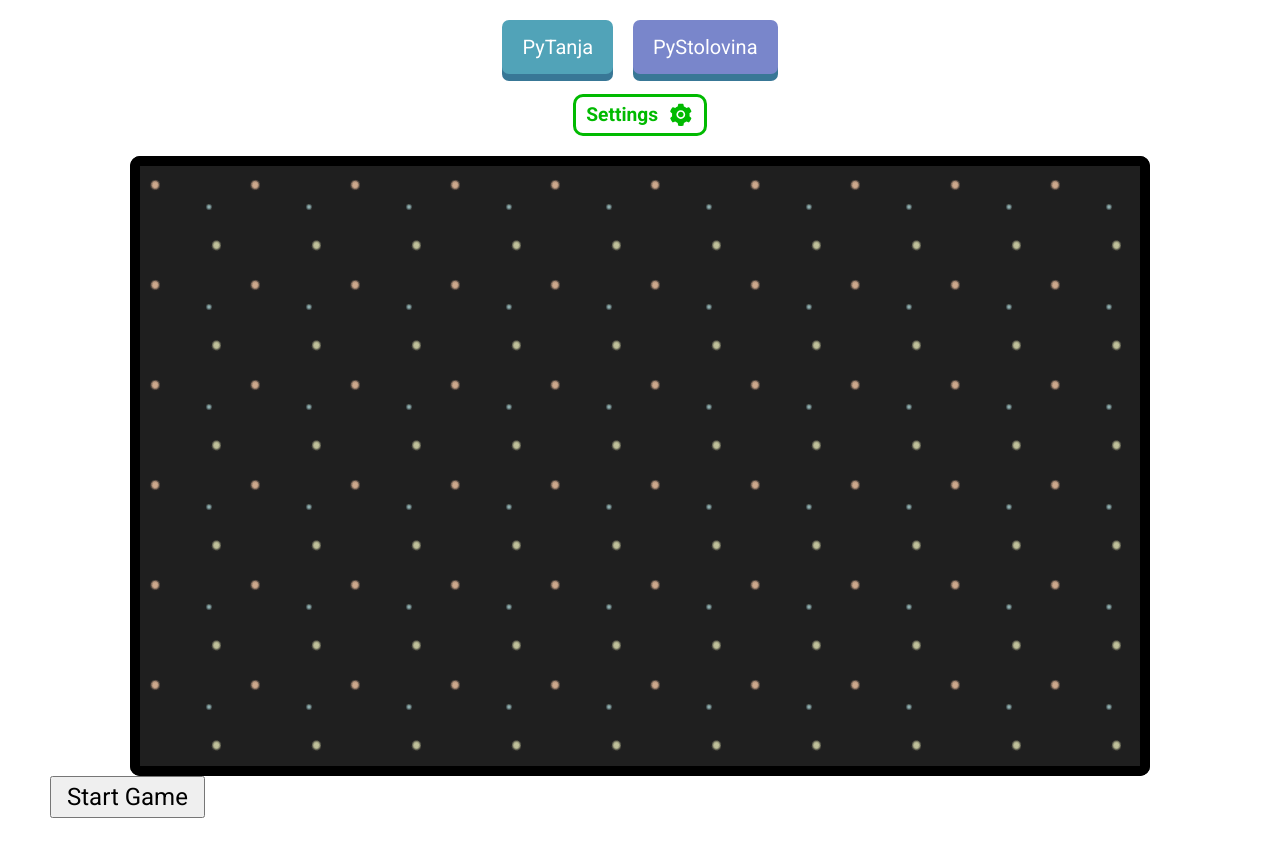
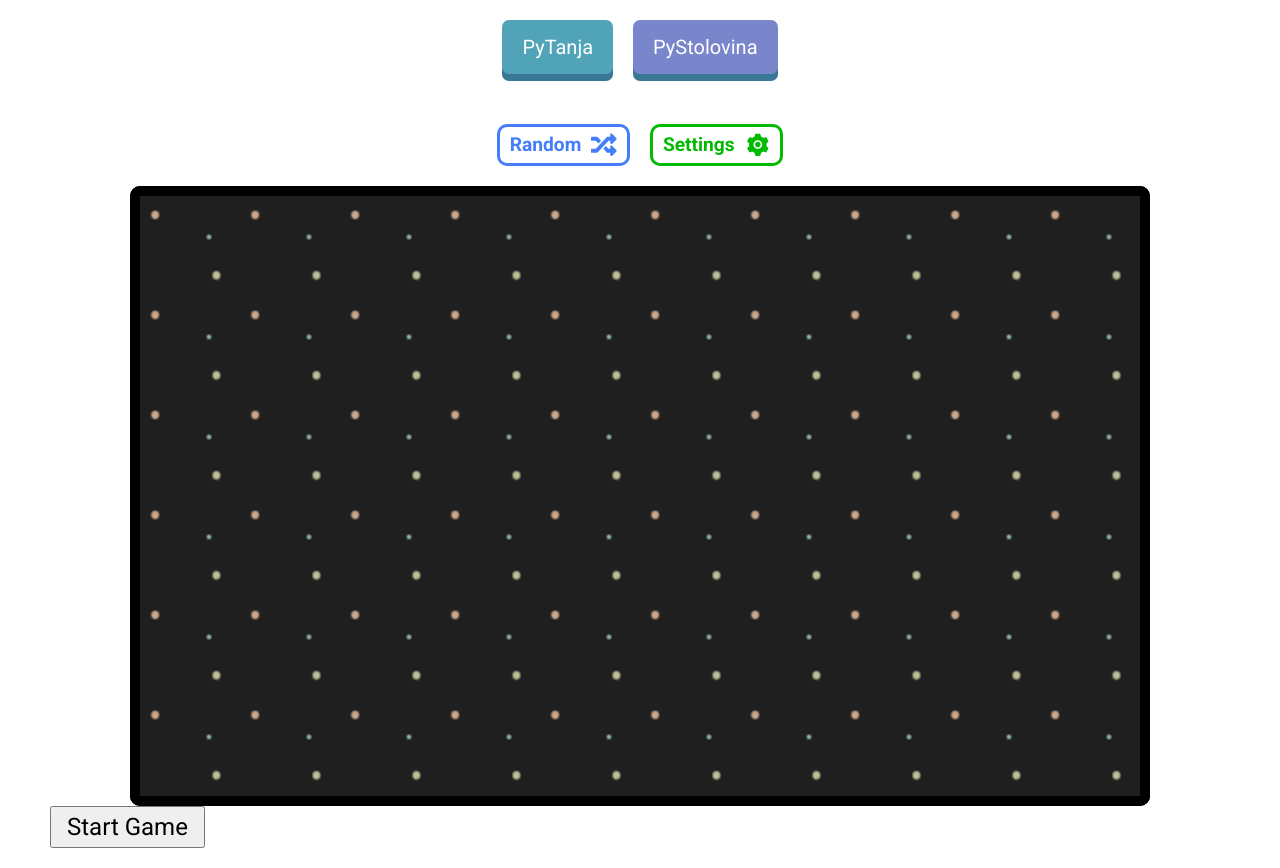
Before and after one commit to ensarhamzic/artificial-intelligence-client, a React (Create React App) app: page / in a window 1280 px wide. Both pictures are taken after a click on the button "PyStolovina". Before the commit the page ends 838 px from the top, so only its background shows below. Built offline with nearby package versions, Linux system fonts and the light colour scheme.

Commit message:
started working on random

```diff
--- a/src/components/PyStolovina/PyStolovina.js
+++ b/src/components/PyStolovina/PyStolovina.js
@@ -4,6 +4,17 @@ import PyStolovinaMap from "../PyStolovinaMap/PyStolovinaMap"
 import PyStolovinaSettings from "../PyStolovinaSettings/PyStolovinaSettings"
 import classes from "./PyStolovina.module.css"
 import { AiFillSetting } from "react-icons/ai"
+import { FaRandom } from "react-icons/fa"
+
+// TODO: Izbor agenata i njihovih algoritama
+// TODO: Onemoguciti editovanje mape dok se igra
+// TODO: Napraviti check za kraj igre
+// TODO: Slanje novih parametara na server
+// TODO: Jos agenata razlicitih boja
+// TODO: Provera da li na mapi mogu stati svi agenti
+// TODO: Reformatiranje koda tako da podrzava rad sa vise agenata (trenutno se podrazumeva samo AI agent i jedan korisnicki koji igra),
+// mora se napraviti to da se moze raditi sa vise agenata
+// TODO: *Mozda* podrska za vise korisnickih agenata
 
 const defaultMap = []
 
@@ -21,13 +32,11 @@ const PyStolovina = () => {
   const [mapRows, setMapRows] = useState(defaultMap.length)
   const [mapCols, setMapCols] = useState(defaultMap[0].length)
 
-  // just for testing
   const [userPosition, setUserPosition] = useState()
   const [aiPosition, setAiPosition] = useState()
 
   const [isRunning, setIsRunning] = useState(false)
   const [userTurn, setUserTurn] = useState(false)
-  // end of just for testing
 
   const [settingsOpened, setSettingsOpened] = useState(false)
   const [maxDepth, setMaxDepth] = useState(-1)
@@ -50,8 +59,6 @@ const PyStolovina = () => {
     // if user clicks set map size with the same size as the current map
     if (map.length === mapRows && map[0].length === mapCols) return
 
-    console.log(mapRows, mapCols, map)
-
     const minCols = Math.min(mapCols, map[0].length)
     const minRows = Math.min(mapRows, map.length)
 
@@ -64,12 +71,9 @@ const PyStolovina = () => {
     }
 
     setMap(newMap)
-
-    NotificationManager.success("Map size changed", "Success", 2000)
   }, [mapCols, mapRows, map])
 
   useEffect(() => {
-    console.log("map effect")
     setMapSize()
   }, [setMapSize])
 
@@ -80,7 +84,6 @@ const PyStolovina = () => {
     setMap(newMap)
   }
 
-  // just for testing
   const startGameHandler = () => {
     let userRow = Math.floor(Math.random() * mapRows)
     let userCol = Math.floor(Math.random() * mapCols)
@@ -132,7 +135,6 @@ const PyStolovina = () => {
     })
 
     const data = await response.json()
-    console.log(data)
     const move = data[1]
     if (move) {
       // if move is not null, then game is not over
@@ -155,6 +157,71 @@ const PyStolovina = () => {
     setMapRows(settings.rows)
     setMapCols(settings.cols)
     setSettingsOpened(false)
+    NotificationManager.success("Settings applied", "Success", 2000)
+  }
+
+  const randomMap = () => {
+    const newMap = createEmptyMap(mapRows, mapCols)
+    for (let i = 0; i < mapRows; i++) {
+      for (let j = 0; j < mapCols; j++) {
+        if (Math.random() < 0.5) newMap[i][j] = "r"
+        else newMap[i][j] = "h"
+      }
+    }
+
+    for (let i = 0; i < mapRows; i++) {
+      for (let j = 0; j < mapCols; j++) {
+        if (newMap[i][j] === "h") continue
+
+        // for every road tile, make an array of all adjacent tiles
+        const neigbors = []
+        if (i - 1 >= 0 && j - 1 >= 0)
+          neigbors.push({
+            row: i - 1,
+            col: j - 1,
+            type: newMap[i - 1][j - 1],
+          })
+        if (i - 1 >= 0)
+          neigbors.push({ row: i - 1, col: j, type: newMap[i - 1][j] })
+        if (i - 1 >= 0 && j + 1 < mapCols)
+          neigbors.push({
+            row: i - 1,
+            col: j + 1,
+            type: newMap[i - 1][j + 1],
+          })
+        if (j - 1 >= 0)
+          neigbors.push({ row: i, col: j - 1, type: newMap[i][j - 1] })
+        if (j + 1 < mapCols)
+          neigbors.push({ row: i, col: j + 1, type: newMap[i][j + 1] })
+        if (i + 1 < mapRows && j - 1 >= 0)
+          neigbors.push({
+            row: i + 1,
+            col: j - 1,
+            type: newMap[i + 1][j - 1],
+          })
+        if (i + 1 < mapRows)
+          neigbors.push({ row: i + 1, col: j, type: newMap[i + 1][j] })
+        if (i + 1 < mapRows && j + 1 < mapCols)
+          neigbors.push({
+            row: i + 1,
+            col: j + 1,
+            type: newMap[i + 1][j + 1],
+          })
+
+        // check if there is at least one road tile next to the current tile, if not, change random number of tiles to roads
+        if (neigbors.every((n) => n.type === "h")) {
+          const num = Math.floor(Math.random() * neigbors.length) + 1
+          for (let k = 0; k < num; k++) {
+            const rand = Math.floor(Math.random() * neigbors.length)
+            const neighbor = neigbors[rand]
+            newMap[neighbor.row][neighbor.col] = "r"
+            neigbors.splice(rand, 1)
+          }
+        }
+      }
+    }
+
+    setMap(newMap)
   }
 
   return (
@@ -172,6 +239,9 @@ const PyStolovina = () => {
       />
 
       <div className={classes.actions}>
+        <button className={classes.randomButton} onClick={randomMap}>
+          Random {<FaRandom />}
+        </button>
         <button
           className={classes.settingsButton}
           onClick={() => setSettingsOpened(true)}
@@ -183,13 +253,11 @@ const PyStolovina = () => {
       <PyStolovinaMap
         map={map}
         onTileChange={onTileChange}
-        // testing props
         userPosition={userPosition}
         aiPosition={aiPosition}
         onMakeMove={onMakeMove}
       />
 
-      {/* testing part */}
       <button className={classes.startButton} onClick={startGameHandler}>
         Start Game
       </button>
--- a/src/components/PyStolovina/PyStolovina.module.css
+++ b/src/components/PyStolovina/PyStolovina.module.css
@@ -4,16 +4,14 @@
 }
 
 .actions {
-  margin-top: 20px;
+  margin-top: 50px;
   display: flex;
   justify-content: center;
   align-items: center;
   gap: 20px;
 }
 
-.settingsButton {
-  border: unset;
-  border: 3px solid rgb(1, 186, 1);
+.actions button {
   border-radius: 10px;
   background-color: transparent;
   padding: 5px 10px;
@@ -24,8 +22,16 @@
   gap: 10px;
   cursor: pointer;
   transition: 0.2s;
+  font-weight: bold;
+}
+
+.actions button svg {
+  font-size: 1.6rem;
+}
+
+.settingsButton {
+  border: 3px solid rgb(1, 186, 1);
   color: rgb(1, 186, 1);
-  font-weight: bold;
 }
 
 .settingsButton:hover {
@@ -33,6 +39,12 @@
   color: white;
 }
 
-.settingsButton svg {
-  font-size: 1.6rem;
+.randomButton {
+  border: 3px solid rgb(69, 126, 250);
+  color: rgb(69, 126, 250);
 }
+
+.randomButton:hover {
+  background-color: rgb(69, 126, 250);
+  color: white;
+}
--- a/src/components/PyStolovinaMap/PyStolovinaMap.js
+++ b/src/components/PyStolovinaMap/PyStolovinaMap.js
@@ -9,7 +9,6 @@ const Tile = ({
   col,
   onTileChange,
   mouseDown,
-  /* Testing props */
   userPosition,
   aiPosition,
   onMakeMove,
@@ -35,7 +34,6 @@ const Tile = ({
     setIsChanged(false)
   }
 
-  // Testing part
   let isUser = false
   let isAi = false
   if (userPosition && userPosition[0] === row && userPosition[1] === col)
@@ -65,7 +63,6 @@ const MapRow = ({
   row,
   onTileChange,
   mouseDown,
-  /* Testing props */
   userPosition,
   aiPosition,
   onMakeMove,
@@ -80,7 +77,6 @@ const MapRow = ({
           tile={f}
           onTileChange={onTileChange}
           mouseDown={mouseDown}
-          // Testing props
           userPosition={userPosition}
           aiPosition={aiPosition}
           onMakeMove={onMakeMove}
@@ -93,7 +89,6 @@ const MapRow = ({
 const PyStolovinaMap = ({
   map,
   onTileChange,
-  /* Testing props */
   userPosition,
   aiPosition,
   onMakeMove,
@@ -132,7 +127,6 @@ const PyStolovinaMap = ({
             row={i}
             onTileChange={onTileChange}
             mouseDown={mouseDown}
-            // Testing props
             userPosition={userPosition}
             aiPosition={aiPosition}
             onMakeMove={onMakeMove}
--- a/src/components/PyStolovinaSettings/PyStolovinaSettings.js
+++ b/src/components/PyStolovinaSettings/PyStolovinaSettings.js
@@ -18,13 +18,6 @@ const PyStolovinaSettings = ({
   currentTimeToThink,
   onConfirm,
 }) => {
-  console.log(
-    "CCCC",
-    currentRows,
-    currentCols,
-    currentMaxDepth,
-    currentTimeToThink
-  )
   const [mapRows, setMapRows] = useState(currentRows)
   const [mapCols, setMapCols] = useState(currentCols)
   const [maxDepth, setMaxDepth] = useState(currentMaxDepth)
@@ -106,8 +99,12 @@ const PyStolovinaSettings = ({
         </div>
 
         <div className={classes.buttons}>
-          <button onClick={close}>Cancel</button>
-          <button onClick={confirmSettings}>Confirm</button>
+          <button className={classes.confirmBtn} onClick={confirmSettings}>
+            Confirm
+          </button>
+          <button className={classes.cancelBtn} onClick={close}>
+            Cancel
+          </button>
         </div>
       </div>
     </ReactModal>
--- a/src/components/PyStolovinaSettings/PyStolovinaSettings.module.css
+++ b/src/components/PyStolovinaSettings/PyStolovinaSettings.module.css
@@ -75,3 +75,39 @@
   border: 2px solid black;
   padding: 5px 10px;
 }
+
+.buttons {
+  margin: 10px;
+  display: flex;
+  justify-content: center;
+  align-items: center;
+  gap: 10px;
+}
+
+.buttons button {
+  border: unset;
+  border: 1px solid black;
+  border-radius: 5px;
+  font-size: 1.1rem;
+  font-weight: bold;
+  padding: 10px 15px;
+  transition: 0.2s;
+  cursor: pointer;
+  color: white;
+}
+
+.buttons .confirmBtn {
+  background-color: rgb(0, 199, 33);
+}
+
+.buttons .confirmBtn:hover {
+  background-color: rgb(4, 160, 30);
+}
+
+.buttons .cancelBtn {
+  background-color: rgb(211, 10, 3);
+}
+
+.buttons .cancelBtn:hover {
+  background-color: rgb(163, 5, 0);
+}
```
